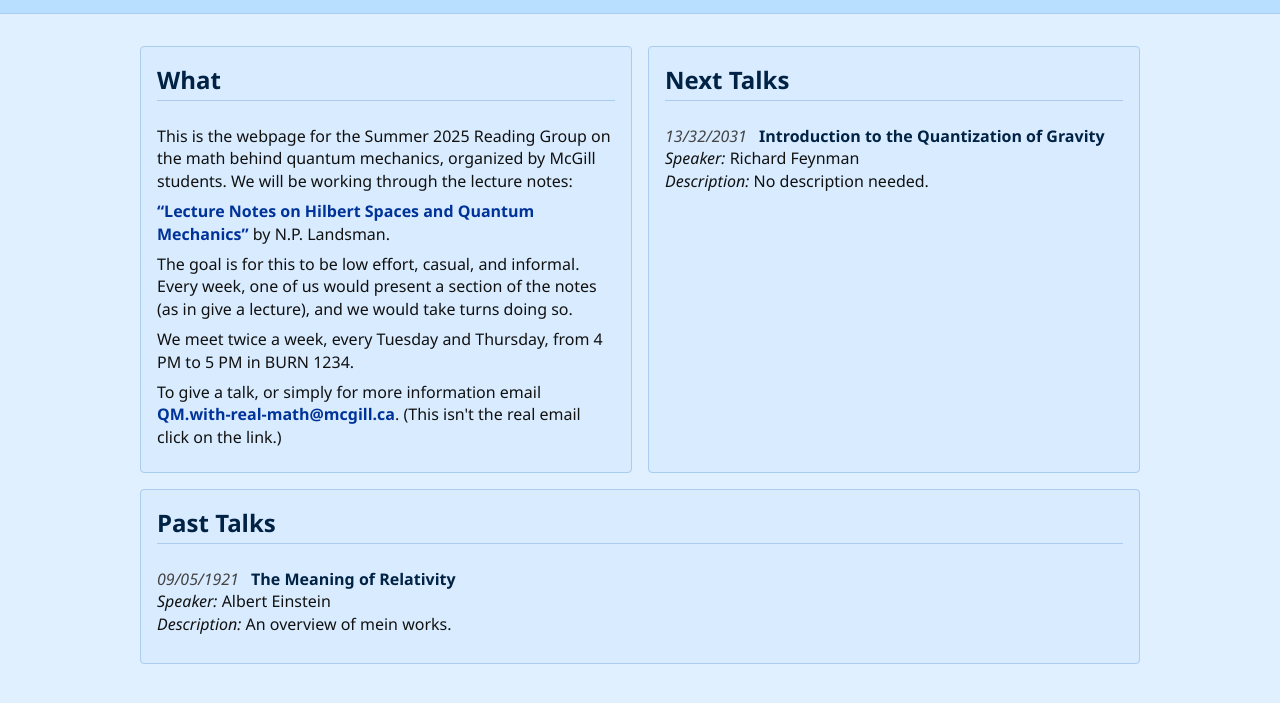
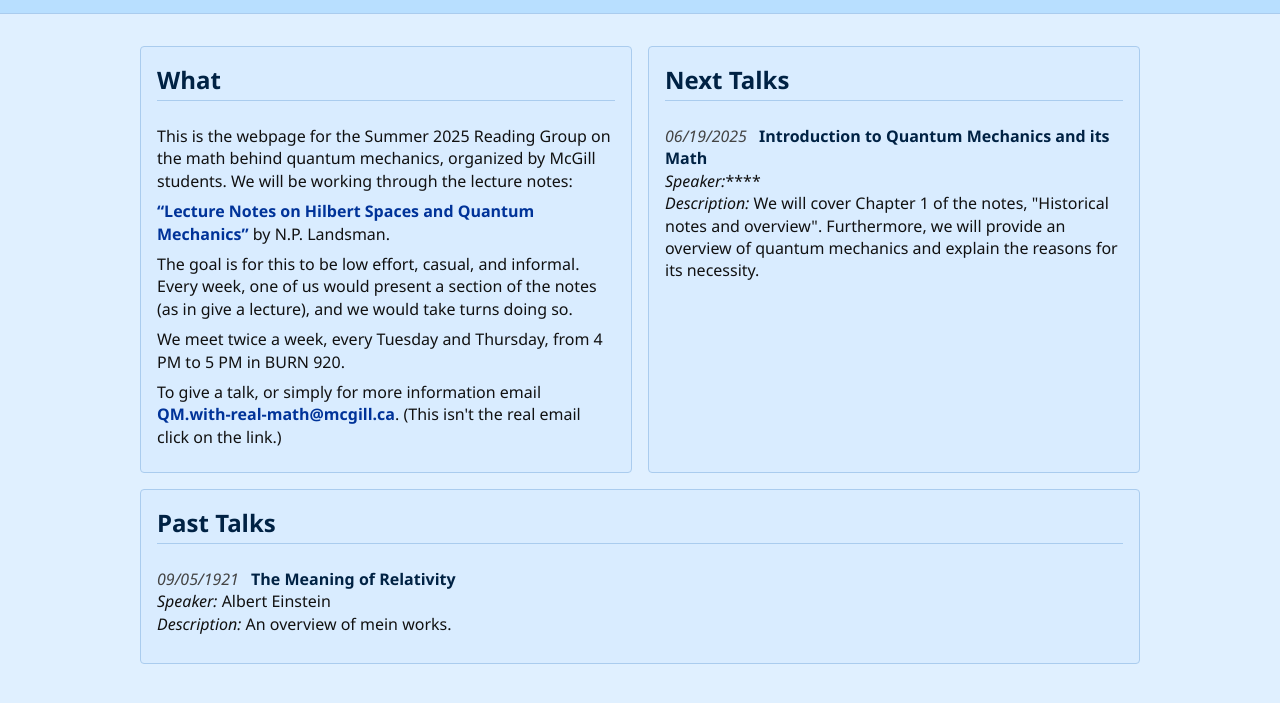
Before and after one commit to SamuelWeinbaum/Mathematical-physics, a plain HTML site: page index.html in a window 1280 px wide. Shown: the part 93-796 px from the top of the page. Drawn offline with Linux system fonts and the light colour scheme.

Commit message:
Update index.html

```diff
--- a/index.html
+++ b/index.html
@@ -104,7 +104,7 @@
       <!-- Link to the PDF file of the notes -->
       <p><a href="HSQM.pdf" target="_blank">“Lecture Notes on Hilbert Spaces and Quantum Mechanics”</a> by N.P. Landsman.</p>
       <p>The goal is for this to be low effort, casual, and informal. Every week, one of us would present a section of the notes (as in give a lecture), and we would take turns doing so. </p>
-      <p>We meet twice a week, every Tuesday and Thursday, from 4 PM to 5 PM in BURN 1234.</p>
+      <p>We meet twice a week, every Tuesday and Thursday, from 4 PM to 5 PM in BURN 920.</p>
       <p>To give a talk, or simply for more information email <a href="mailto:yisroel-gershoi.levin@mail.mcgill.ca">QM.with-real-math@mcgill.ca</a>. (This isn't the real email click on the link.)</p>
     </div>
 
@@ -113,10 +113,10 @@
       <h3>Next Talks</h3>
       <ul class="talk-list">
         <li>
-          <span class="talk-date">13/32/2031</span>
-          <span class="talk-title">Introduction to the Quantization of Gravity</span><br/>
-          <em>Speaker:</em> Richard Feynman<br/>
-          <em>Description:</em> No description needed.
+          <span class="talk-date">06/19/2025</span>
+          <span class="talk-title">Introduction to Quantum Mechanics and its Math</span><br/>
+          <em>Speaker:</em>****<br/>
+          <em>Description:</em> We will cover Chapter 1 of the notes, "Historical notes and overview". Furthermore, we will provide an overview of quantum mechanics and explain the reasons for its necessity.
       </ul>
     </div>
 
```
